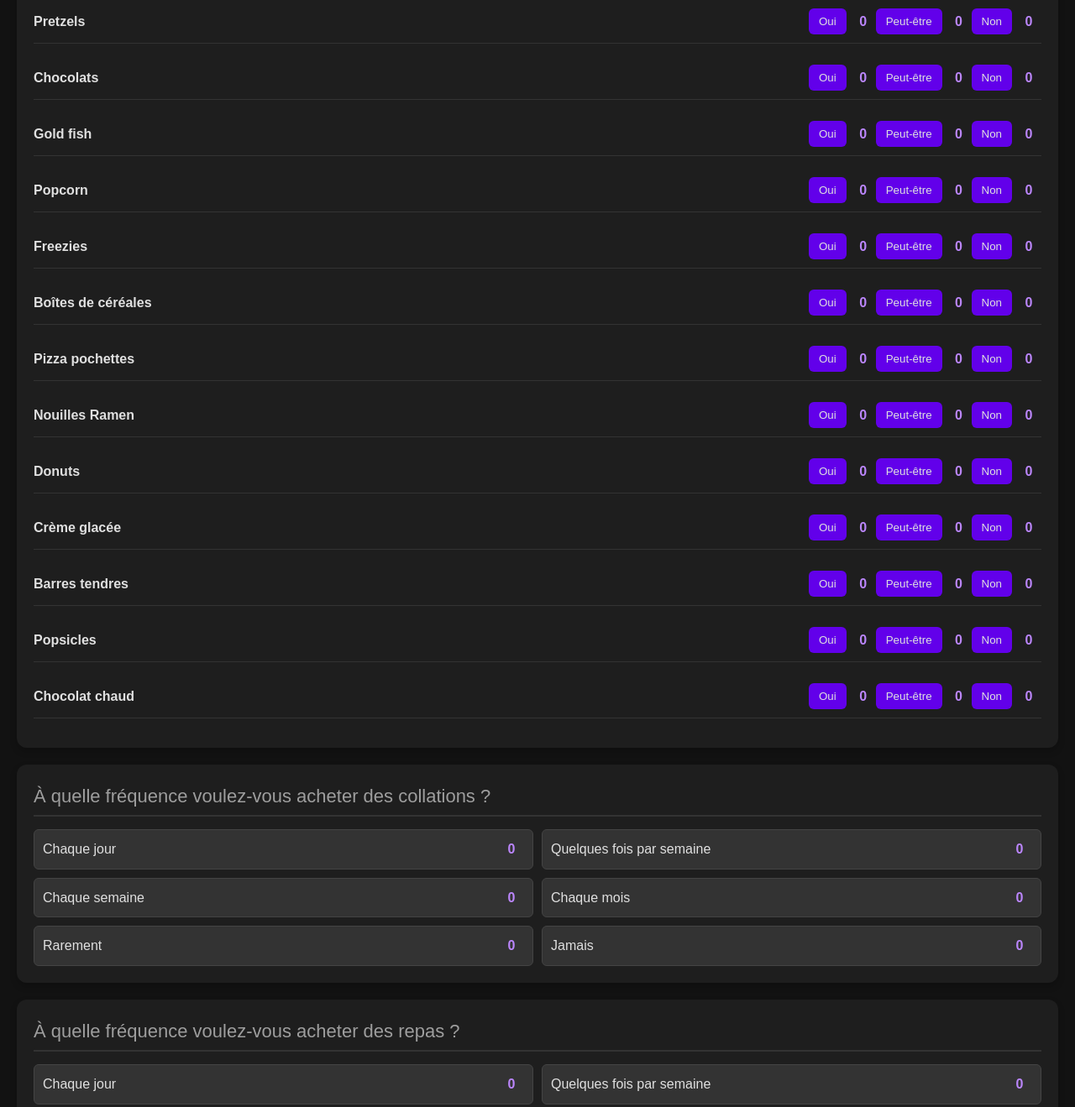
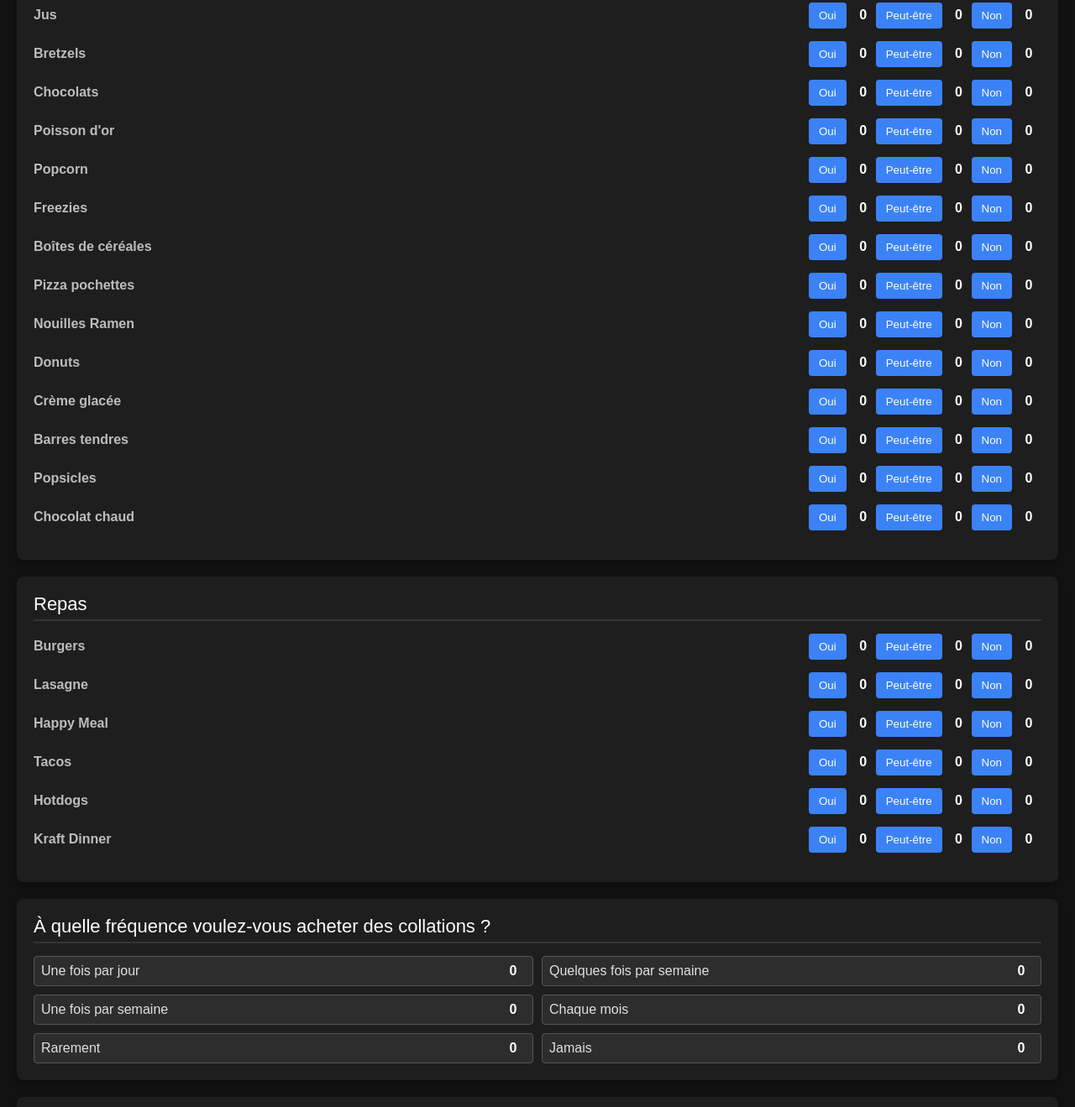
Before and after one commit to funchess009/Form-Counter, a plain HTML site: page index.html in a window 1280 px wide. Shown: the part 573-1892 px from the top of the page at 84% size. Drawn offline with Linux system fonts and the light colour scheme.

Commit message:
Update index.html

```diff
--- a/index.html
+++ b/index.html
@@ -9,29 +9,27 @@
         body {
             font-family: 'Arial', sans-serif;
             background-color: #121212;
+            margin: 20px;
             color: #e0e0e0;
-            margin: 20px;
-            line-height: 1.6;
         }
 
         h1 {
             text-align: center;
-            color: #f5f5f5;
-            margin-bottom: 30px;
+            color: #ffffff;
         }
 
         .section {
             background: #1e1e1e;
-            border-radius: 12px;
+            border-radius: 8px;
             padding: 20px;
             margin-bottom: 20px;
-            box-shadow: 0 4px 8px rgba(0, 0, 0, 0.2);
+            box-shadow: 0 4px 10px rgba(0, 0, 0, 0.3);
         }
 
         .section-title {
             font-size: 22px;
             margin-bottom: 15px;
-            color: #9e9e9e;
+            color: #ffffff;
             border-bottom: 2px solid #333;
             padding-bottom: 5px;
         }
@@ -41,30 +39,29 @@
             display: flex;
             align-items: center;
             justify-content: space-between;
-            border-bottom: 1px solid #333;
-            padding: 10px 0;
         }
 
         .item-name {
             font-weight: bold;
             flex: 1;
             margin-right: 10px;
-            color: #e0e0e0;
+            color: #bdbdbd;
         }
 
         button {
             margin-right: 5px;
             padding: 8px 12px;
-            background-color: #6200ea;
+            background-color: #3b82f6;
             border: none;
-            border-radius: 6px;
-            color: #e0e0e0;
+            border-radius: 4px;
+            color: #ffffff;
             cursor: pointer;
-            transition: background-color 0.3s ease;
+            transition: background-color 0.3s ease, transform 0.2s;
         }
 
         button:hover {
-            background-color: #3700b3;
+            background-color: #2563eb;
+            transform: scale(1.05);
         }
 
         .count {
@@ -72,22 +69,21 @@
             width: 30px;
             text-align: center;
             font-weight: bold;
-            color: #bb86fc;
+            color: #ffffff;
         }
 
         .reset-button {
-            background-color: #cf6679;
+            background-color: #ef4444;
             margin: 0 auto 20px auto;
             display: block;
             font-size: 16px;
-            transition: background-color 0.3s ease;
-            padding: 10px 15px;
-            border-radius: 6px;
-            text-align: center;
+            color: #ffffff;
+            transition: background-color 0.3s ease, transform 0.2s;
         }
 
         .reset-button:hover {
-            background-color: #b00020;
+            background-color: #b91c1c;
+            transform: scale(1.05);
         }
 
         .frequency-container {
@@ -101,17 +97,17 @@
             flex: 1 1 calc(33.33% - 10px);
             display: flex;
             justify-content: space-between;
-            background-color: #333;
-            border: 1px solid #444;
-            padding: 10px;
-            border-radius: 6px;
+            background-color: #2d2d2d;
+            border: 1px solid #555;
+            padding: 8px;
+            border-radius: 4px;
             color: #e0e0e0;
-            transition: background-color 0.3s ease, transform 0.2s ease;
+            transition: background-color 0.3s ease, transform 0.2s;
             cursor: pointer;
         }
 
         .frequency-button:hover {
-            background-color: #555;
+            background-color: #444;
             transform: scale(1.05);
         }
     </style>
@@ -122,8 +118,18 @@
     <button class="reset-button" id="reset-all">Réinitialiser Tout</button>
 
     <div class="section">
+        <div class="section-title">Genre</div>
+        <div id="gender-container" class="frequency-container"></div>
+    </div>
+
+    <div class="section">
         <div class="section-title">Collations</div>
         <div id="items-container"></div>
+    </div>
+
+    <div class="section">
+        <div class="section-title">Repas</div>
+        <div id="meals-container"></div>
     </div>
 
     <div class="section">
@@ -136,21 +142,16 @@
         <div id="meals-frequency-container" class="frequency-container"></div>
     </div>
 
-    <div class="section">
-        <div class="section-title">Genre</div>
-        <div id="gender-container" class="frequency-container"></div>
-    </div>
-
     <script>
         const items = [
-            "Lollipops",
+            "Sucettes",
             "Chips",
             "Biscuits",
             "Pop tarts",
             "Jus",
-            "Pretzels",
+            "Bretzels",
             "Chocolats",
-            "Gold fish",
+            "Poisson d'or",
             "Popcorn",
             "Freezies",
             "Boîtes de céréales",
@@ -163,18 +164,28 @@
             "Chocolat chaud"
         ];
 
+        const meals = [
+            "Burgers",
+            "Lasagne",
+            "Happy Meal",
+            "Tacos",
+            "Hotdogs",
+            "Kraft Dinner"
+        ];
+
         const frequencies = [
-            "Chaque jour",
+            "Une fois par jour",
             "Quelques fois par semaine",
-            "Chaque semaine",
+            "Une fois par semaine",
             "Chaque mois",
             "Rarement",
             "Jamais"
         ];
 
-        const genders = ["Garçon", "Fille", "Autre"];
+        const genders = ["Homme", "Femme", "Autre"];
 
         const container = document.getElementById('items-container');
+        const mealsContainer = document.getElementById('meals-container');
         const snacksFrequencyContainer = document.getElementById('snacks-frequency-container');
         const mealsFrequencyContainer = document.getElementById('meals-frequency-container');
         const genderContainer = document.getElementById('gender-container');
@@ -182,7 +193,7 @@
 
         const counts = [];
 
-        // Crée des compteurs pour les articles
+        // Crée des compteurs pour les collations
         items.forEach(item => {
             const itemDiv = document.createElement('div');
             itemDiv.className = 'item';
@@ -198,6 +209,24 @@
 
             counts.push(yesCount, maybeCount, noCount);
             container.appendChild(itemDiv);
+        });
+
+        // Crée des compteurs pour les repas
+        meals.forEach(meal => {
+            const mealDiv = document.createElement('div');
+            mealDiv.className = 'item';
+
+            const mealName = document.createElement('div');
+            mealName.className = 'item-name';
+            mealName.textContent = meal;
+            mealDiv.appendChild(mealName);
+
+            const yesCount = createButton('Oui', mealDiv);
+            const maybeCount = createButton('Peut-être', mealDiv);
+            const noCount = createButton('Non', mealDiv);
+
+            counts.push(yesCount, maybeCount, noCount);
+            mealsContainer.appendChild(mealDiv);
         });
 
         // Crée des compteurs de fréquence pour les collations
```
